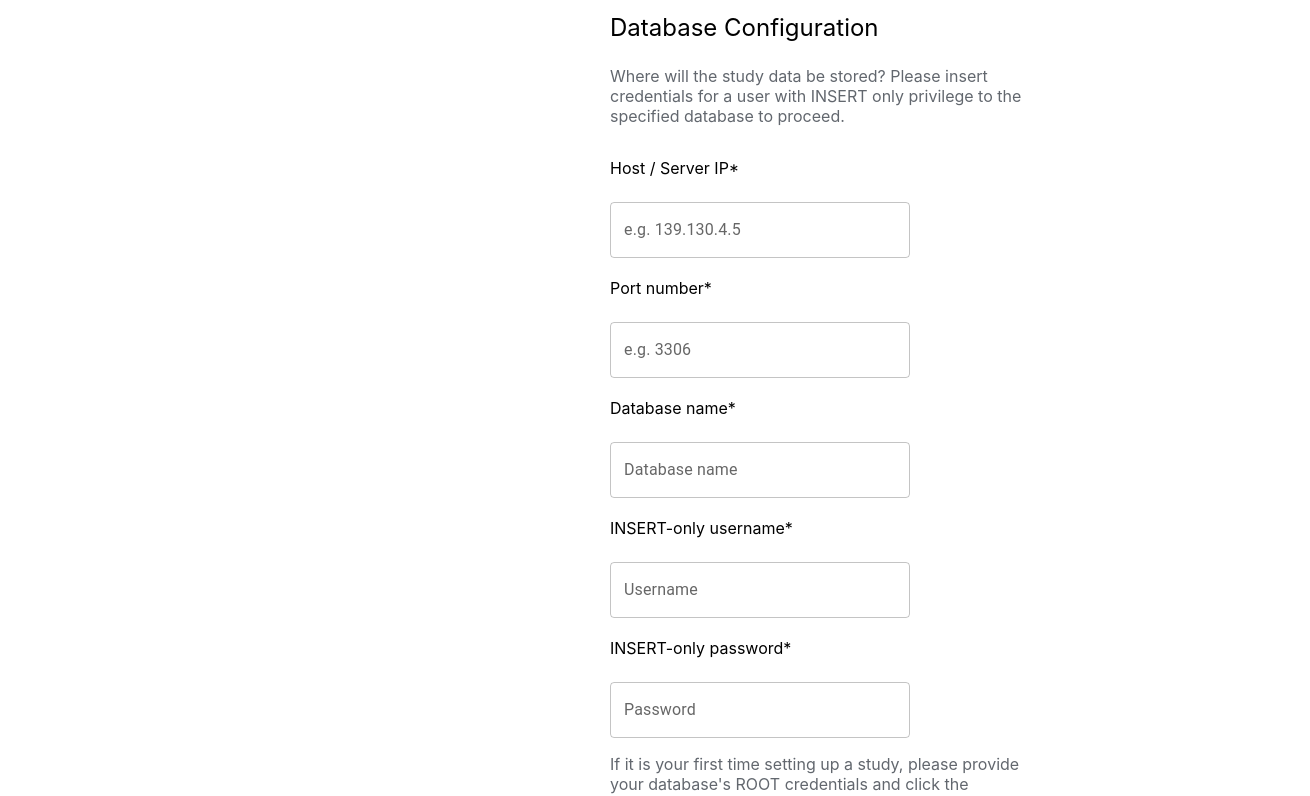
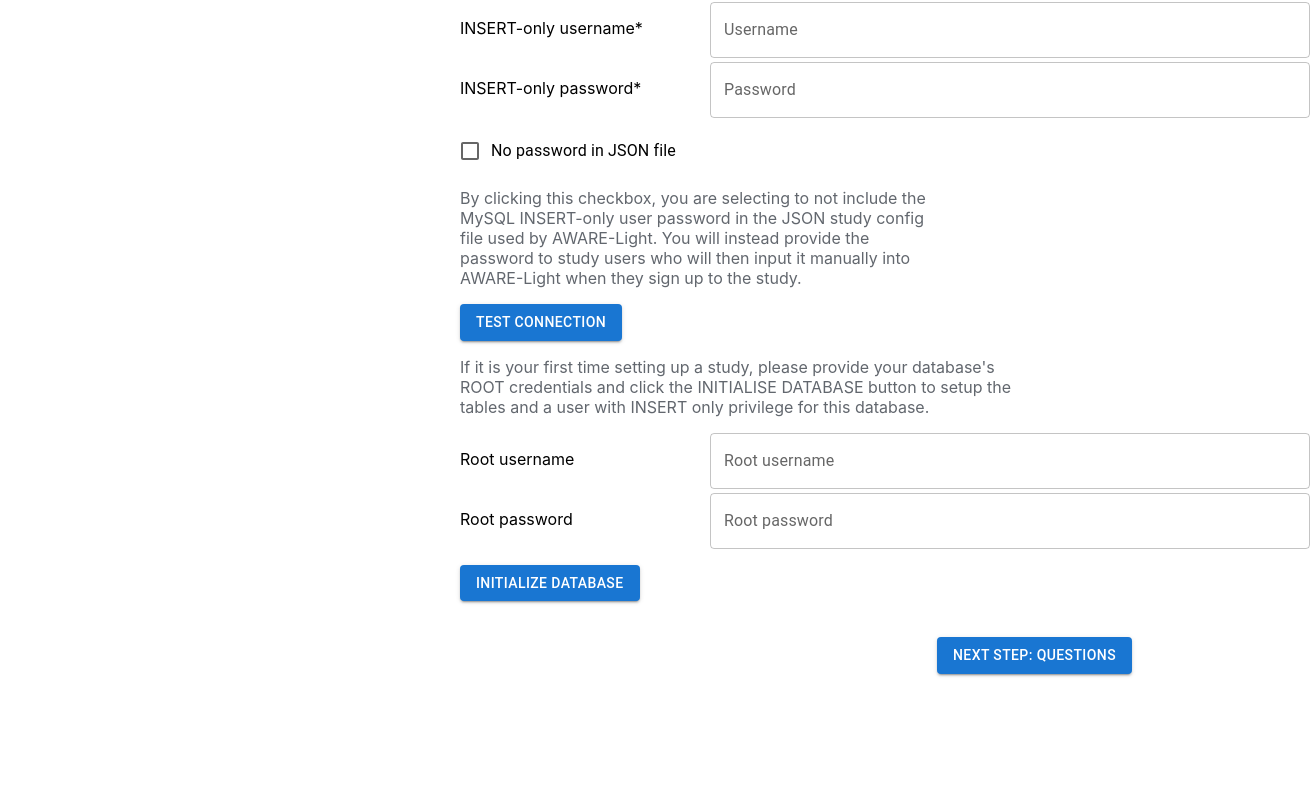
Before and after one commit to awareframework/AWARE-Light-Configurator, a React (Create React App) app in the folder reactapp/: page / in a window 1280 px wide. Shown: the part 774-1570 px from the top of the page, 1310 px wide, since content can reach past the window. After the commit the page ends 1484 px from the top, so only its background shows below. Built offline with nearby package versions, Linux system fonts and the light colour scheme.

Commit message:
study information page

```diff
--- a/reactapp/src/components/sidebar/sidebar.scss
+++ b/reactapp/src/components/sidebar/sidebar.scss
@@ -23,7 +23,7 @@
             align-items: center;
             place-content: flex-start;
             padding: 1rem 3rem;
-            font-size: 1.25rem;
+            font-size: 1rem;
             font-weight: 500;
             color: #555555;
             transition: color 0.3s ease-in-out;
--- a/reactapp/src/layout/SurveyLayout.jsx
+++ b/reactapp/src/layout/SurveyLayout.jsx
@@ -3,7 +3,7 @@ import Sidebar from "../components/sidebar/Sidebar";
 
 const SurveyLayout = () => {
     return <div style={{
-        padding: '50px 0px 0px 370px'
+        padding: '50px 0px 0px 220px'
     }}>
         <Sidebar/>
         <Outlet />
--- a/reactapp/src/pages/StudyInformation.jsx
+++ b/reactapp/src/pages/StudyInformation.jsx
@@ -15,6 +15,11 @@ import AttachMoneyIcon from '@mui/icons-material/AttachMoney';
 import Grid from '@mui/material/Unstable_Grid2';
 import {TextField} from "@mui/material";
 import Box from '@mui/material/Box';
+import Checkbox from '@mui/material/Checkbox'
+import FormControlLabel from '@mui/material/FormControlLabel';
+import {blue} from "@mui/material/colors";
+
+
 
 const TITLE1 = 'Study Information'
 const EXPLANATION1 = "Basic information of the study. This information will be presented to participants upon joining your study."
@@ -22,6 +27,7 @@ const EXPLANATION1 = "Basic information of the study. This information will be p
 const TITLE2 = 'Database Configuration'
 const EXPLANATION2 = "Where will the study data be stored? Please insert credentials for a user with INSERT only privilege to the specified database to proceed."
 const EXPLANATION3 = "If it is your first time setting up a study, please provide your database's ROOT credentials and click the INITIALISE DATABASE button to setup the tables and a user with INSERT only privilege for this database."
+const no_password_explanation = "By clicking this checkbox, you are selecting to not include the MySQL INSERT-only user password in the JSON study config file used by AWARE-Light. You will instead provide the password to study users who will then input it manually into AWARE-Light when they sign up to the study."
 export const StudyInformation = () => {
     // return <div>This is Blank page</div>;
     return(
@@ -34,47 +40,47 @@ export const StudyInformation = () => {
 
                 <Box sx={{ width: '100%' }}>
                     <Grid container rowSpacing={1} columnSpacing={{ xs: 1, sm: 2, md: 3 }}>
-                        <Grid width={300}>
+                        <Grid width={250}>
                             <p style={{fontSize: '1 rem', color: 'black'}}>study title*</p>
                         </Grid>
                         <Grid width={300}>
-                            <TextField id="outlined-basic" label="The title of your study" variant="outlined" style={{ width: 300}} />
+                            <TextField id="outlined-basic" label="The title of your study" variant="outlined" style={{ width: 600}} />
                        </Grid>
                     </Grid>
 
                     <Grid container rowSpacing={1} columnSpacing={{ xs: 1, sm: 2, md: 3 }}>
-                        <Grid width={300}>
+                        <Grid width={250}>
                             <p style={{fontSize: '1 rem', color: 'black'}}>description*</p>
                         </Grid>
                         <Grid width={300}>
-                            <TextField id="outlined-basic" label="A short description of your study" variant="outlined" style={{ width: 300}} />
+                            <TextField id="outlined-basic" label="A short description of your study" variant="outlined" style={{ width: 600}} />
                        </Grid>
                     </Grid>
 
                     <Grid container rowSpacing={1} columnSpacing={{ xs: 1, sm: 2, md: 3 }}>
-                        <Grid width={300}>
+                        <Grid width={250}>
                             <p style={{fontSize: '1 rem', color: 'black'}}>Researcher's first name*</p>
                         </Grid>
                         <Grid width={300}>
-                            <TextField id="outlined-basic" label="First name" variant="outlined" style={{ width: 300}} />
+                            <TextField id="outlined-basic" label="First name" variant="outlined" style={{ width: 600}} />
                        </Grid>
                     </Grid>
 
                     <Grid container rowSpacing={1} columnSpacing={{ xs: 1, sm: 2, md: 3 }}>
-                        <Grid width={300}>
+                        <Grid width={250}>
                             <p style={{fontSize: '1 rem', color: 'black'}}>Researcher's last name*</p>
                         </Grid>
                         <Grid width={300}>
-                            <TextField id="outlined-basic" label="Last name" variant="outlined" style={{ width: 300}} />
+                            <TextField id="outlined-basic" label="Last name" variant="outlined" style={{ width: 600}} />
                        </Grid>
                     </Grid>
 
                     <Grid container rowSpacing={1} columnSpacing={{ xs: 1, sm: 2, md: 3 }}>
-                        <Grid width={300}>
+                        <Grid width={250}>
                             <p style={{fontSize: '1 rem', color: 'black'}}>Researcher's email*</p>
                         </Grid>
                         <Grid width={300}>
-                            <TextField id="outlined-basic" label="example@email.com" variant="outlined" style={{ width: 300}} />
+                            <TextField id="outlined-basic" label="example@email.com" variant="outlined" style={{ width: 600}} />
                        </Grid>
                     </Grid>
 
@@ -84,74 +90,108 @@ export const StudyInformation = () => {
                 <p className={'explanation'}>{EXPLANATION2}</p>
                 <Box sx={{ width: '100%' }}>
                     <Grid container rowSpacing={1} columnSpacing={{ xs: 1, sm: 2, md: 3 }}>
-                        <Grid width={300}>
+                        <Grid width={250}>
                             <p style={{fontSize: '1 rem', color: 'black'}}>Host / Server IP*</p>
                         </Grid>
                         <Grid width={300}>
-                            <TextField id="outlined-basic" label="e.g. 139.130.4.5" variant="outlined" style={{ width: 300}} />
+                            <TextField id="outlined-basic" label="e.g. 139.130.4.5" variant="outlined" style={{ width: 600}} />
                        </Grid>
                     </Grid>
 
                     <Grid container rowSpacing={1} columnSpacing={{ xs: 1, sm: 2, md: 3 }}>
-                        <Grid width={300}>
+                        <Grid width={250}>
                             <p style={{fontSize: '1 rem', color: 'black'}}>Port number*</p>
                         </Grid>
                         <Grid width={300}>
-                            <TextField id="outlined-basic" label="e.g. 3306" variant="outlined" style={{ width: 300}} />
+                            <TextField id="outlined-basic" label="e.g. 3306" variant="outlined" style={{ width: 600}} />
                        </Grid>
                     </Grid>
 
                     <Grid container rowSpacing={1} columnSpacing={{ xs: 1, sm: 2, md: 3 }}>
-                        <Grid width={300}>
+                        <Grid width={250}>
                             <p style={{fontSize: '1 rem', color: 'black'}}>Database name*</p>
                         </Grid>
                         <Grid width={300}>
-                            <TextField id="outlined-basic" label="Database name" variant="outlined" style={{ width: 300}} />
+                            <TextField id="outlined-basic" label="Database name" variant="outlined" style={{ width: 600}} />
                        </Grid>
                     </Grid>
 
                     <Grid container rowSpacing={1} columnSpacing={{ xs: 1, sm: 2, md: 3 }}>
-                        <Grid width={300}>
+                        <Grid width={250}>
                             <p style={{fontSize: '1 rem', color: 'black'}}>INSERT-only username*</p>
                         </Grid>
                         <Grid width={300}>
-                            <TextField id="outlined-basic" label="Username" variant="outlined" style={{ width: 300}} />
+                            <TextField id="outlined-basic" label="Username" variant="outlined" style={{ width: 600}} />
                        </Grid>
                     </Grid>
 
                     <Grid container rowSpacing={1} columnSpacing={{ xs: 1, sm: 2, md: 3 }}>
-                        <Grid width={300}>
+                        <Grid width={250}>
                             <p style={{fontSize: '1 rem', color: 'black'}}>INSERT-only password*</p>
                         </Grid>
                         <Grid width={300}>
-                            <TextField id="outlined-basic" label="Password" variant="outlined" style={{ width: 300}} />
+                            <TextField id="outlined-basic" label="Password" variant="outlined" style={{ width: 600}} />
                        </Grid>
                     </Grid>
 
+
+
+                    <Grid container rowSpacing={1} columnSpacing={{ xs: 1, sm: 2, md: 3 }}>
+                        <Grid width={250}>
+                        </Grid>
+                        <Grid width={500}>
+                            <FormControlLabel control={<Checkbox />} label="No password in JSON file" />
+                            <p style={{fontSize: '1 rem'}}>{no_password_explanation}</p>
+                        </Grid>
+                    </Grid>
+                    <Button variant="contained">TEST CONNECTION</Button>
                 </Box>
 
 
                 <p className={'explanation'}>{EXPLANATION3}</p>
                 <Box sx={{ width: '100%' }}>
                     <Grid container rowSpacing={1} columnSpacing={{ xs: 1, sm: 2, md: 3 }}>
-                        <Grid width={300}>
+                        <Grid width={250}>
                             <p style={{fontSize: '1 rem', color: 'black'}}>Root username</p>
                         </Grid>
                         <Grid width={300}>
-                            <TextField id="outlined-basic" label="Root username" variant="outlined" style={{ width: 300}} />
+                            <TextField id="outlined-basic" label="Root username" variant="outlined" style={{ width: 600}} />
                        </Grid>
                     </Grid>
 
                     <Grid container rowSpacing={1} columnSpacing={{ xs: 1, sm: 2, md: 3 }}>
-                        <Grid width={300}>
+                        <Grid width={250}>
                             <p style={{fontSize: '1 rem', color: 'black'}}>Root password</p>
                         </Grid>
                         <Grid width={300}>
-                            <TextField id="outlined-basic" label="Root password" variant="outlined" style={{ width: 300}} />
+                            <TextField id="outlined-basic" label="Root password" variant="outlined" style={{ width: 600}} />
                        </Grid>
                     </Grid>
 
                 </Box>
+
+                <Box sx={{ width: '100%' }} mt={2}>
+                    <Grid container rowSpacing={1} columnSpacing={{ xs: 1, sm: 2, md: 3 }}>
+                        <Grid width={250}>
+                            <Button variant="contained">INITIALIZE DATABASE</Button>
+                        </Grid>
+                        <Grid width={300}></Grid>
+                    </Grid>
+                </Box>
+
+                <Box sx={{ width: '100%' }} mt={5} marginBottom={5}>
+                    <Grid container rowSpacing={1} columnSpacing={{ xs: 1, sm: 2, md: 23 }} justifyContent="flex-end">
+                        <Button variant="contained">NEXT STEP: QUESTIONS</Button>
+                        {/*<Grid width={500}></Grid>*/}
+                        {/*<Grid width={500}>*/}
+                        {/*    */}
+                        {/*</Grid>*/}
+
+                    </Grid>
+                </Box>
+
+
+
             </div>
 
 
```
Also changed, not shown: reactapp/src/pages/StudyInformation.css (line endings or trailing spaces).
